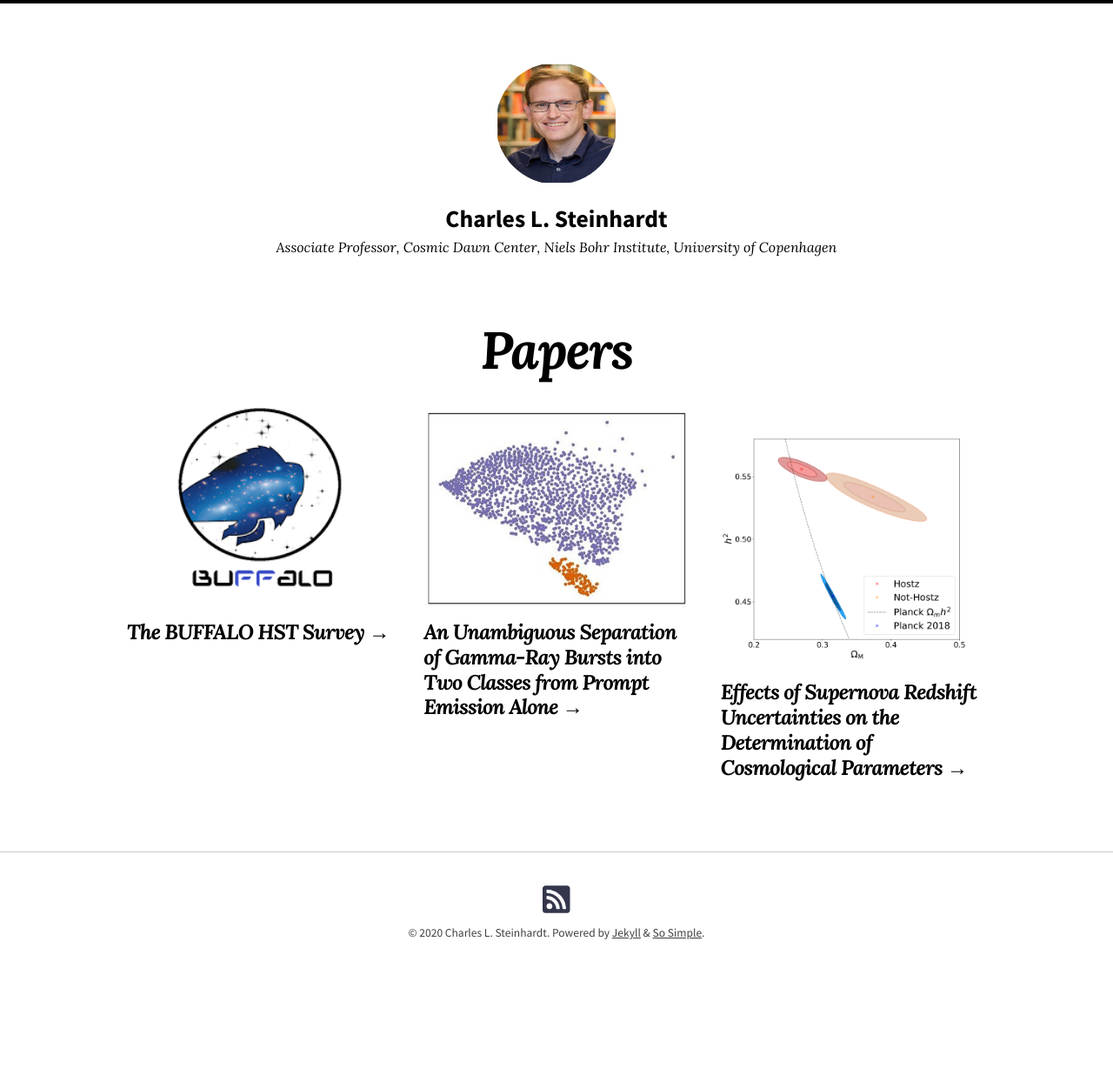
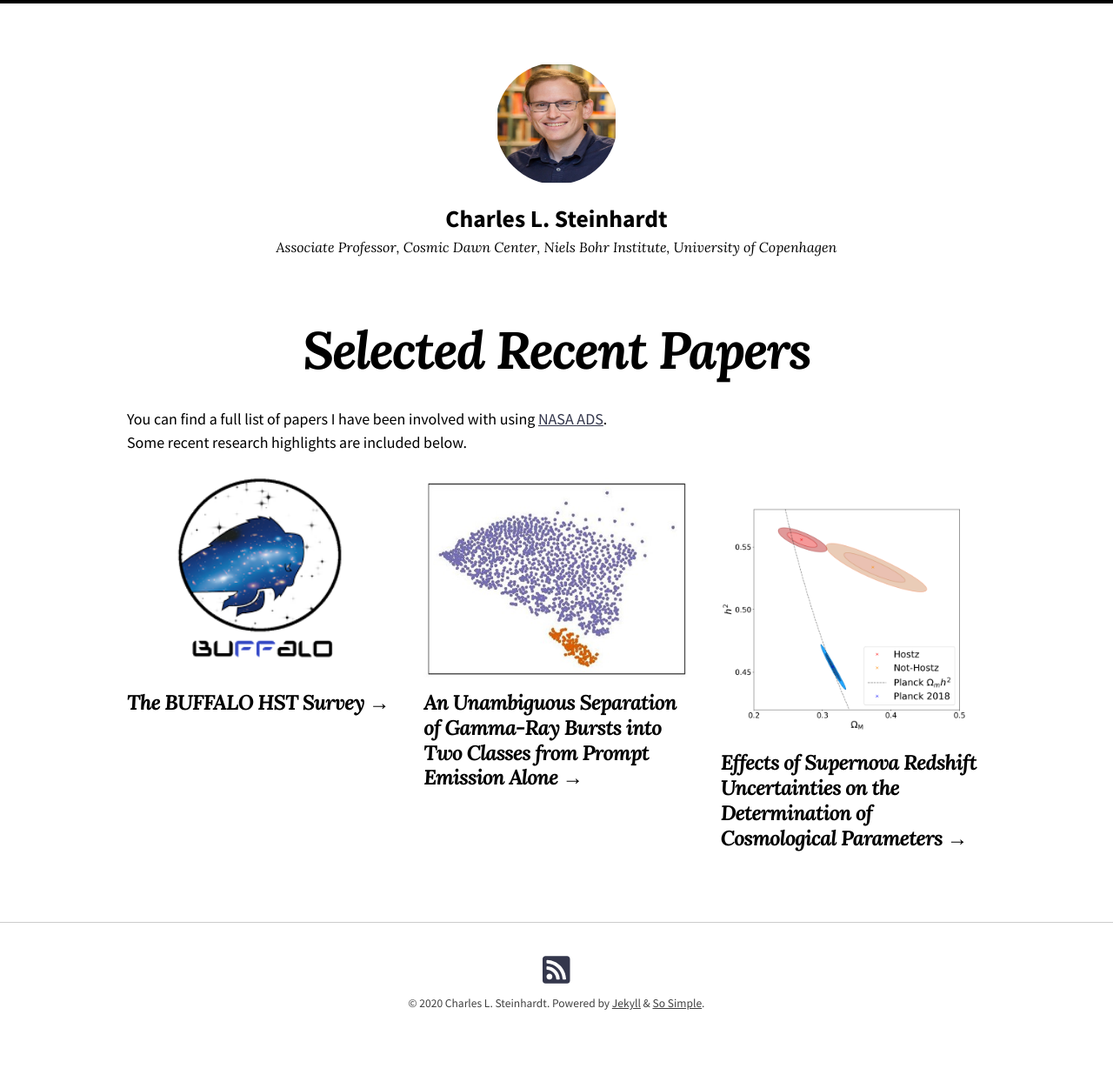
Before and after one commit to CLSteinhardt/clsteinhardt.github.io, a Jekyll site: the page built from papers.md, in a window 1280 px wide. Shown: the whole page at 87% size. Built offline with Jekyll 4.4.1, drawn with Linux system fonts in a browser that asks for light colours; nearby versions of some CDN libraries; before the commit the page ends 1155 px from its top, so only the background shows below that.

Commit message:
Papers text

```diff
--- a/papers.md
+++ b/papers.md
@@ -1,7 +1,11 @@
 ---
-title: Papers
+title: Selected Recent Papers
 layout: collection
 permalink: /papers/
 collection: papers
 entries_layout: grid
 ---
+
+You can find a full list of papers I have been involved with using [NASA
+ADS](https://ui.adsabs.harvard.edu/search/p_=0&q=%20author%3A%22Steinhardt%2C%20C%22&sort=date%20desc%2C%20bibcode%20desc).
+Some recent research highlights are included below.
```
